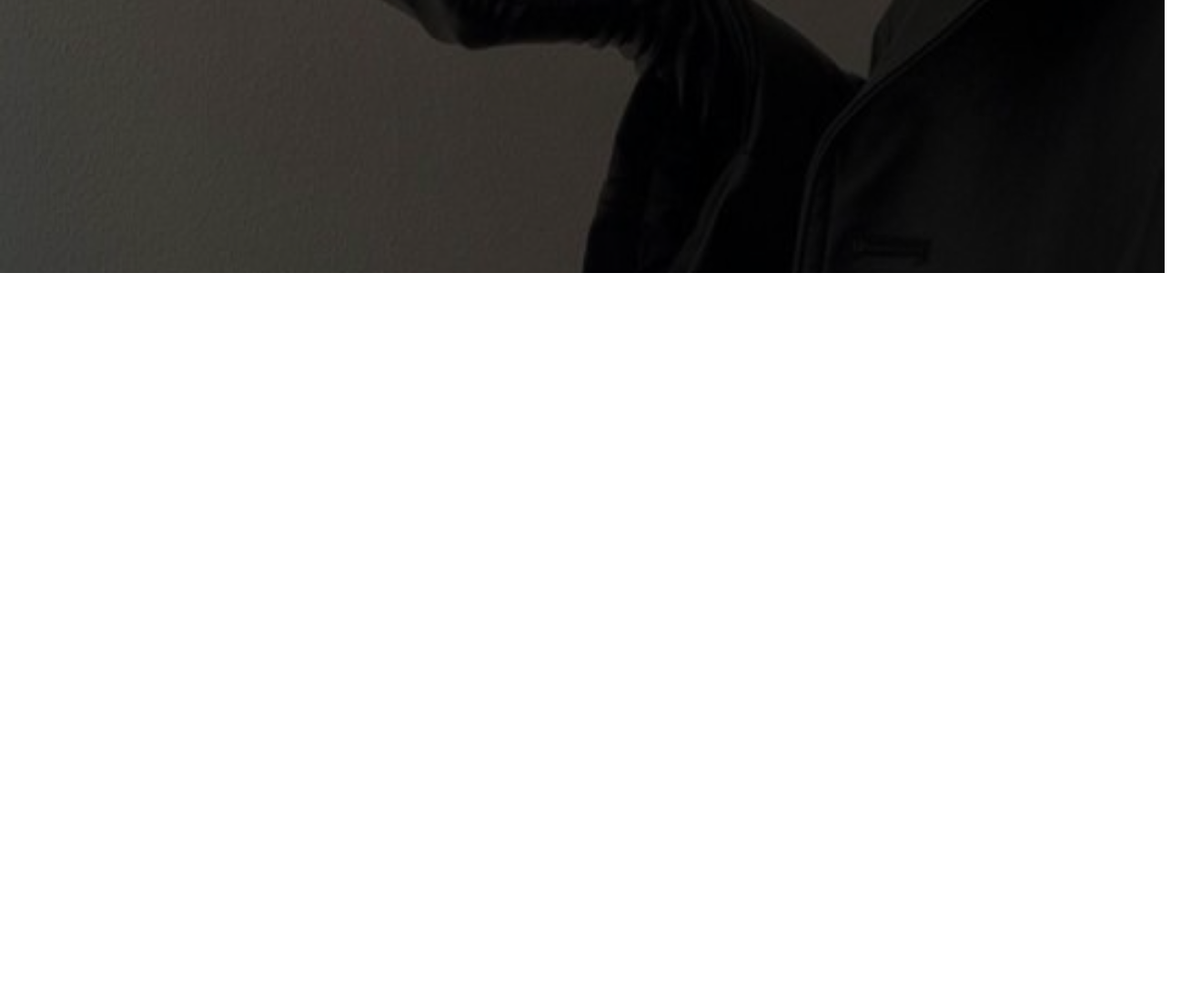
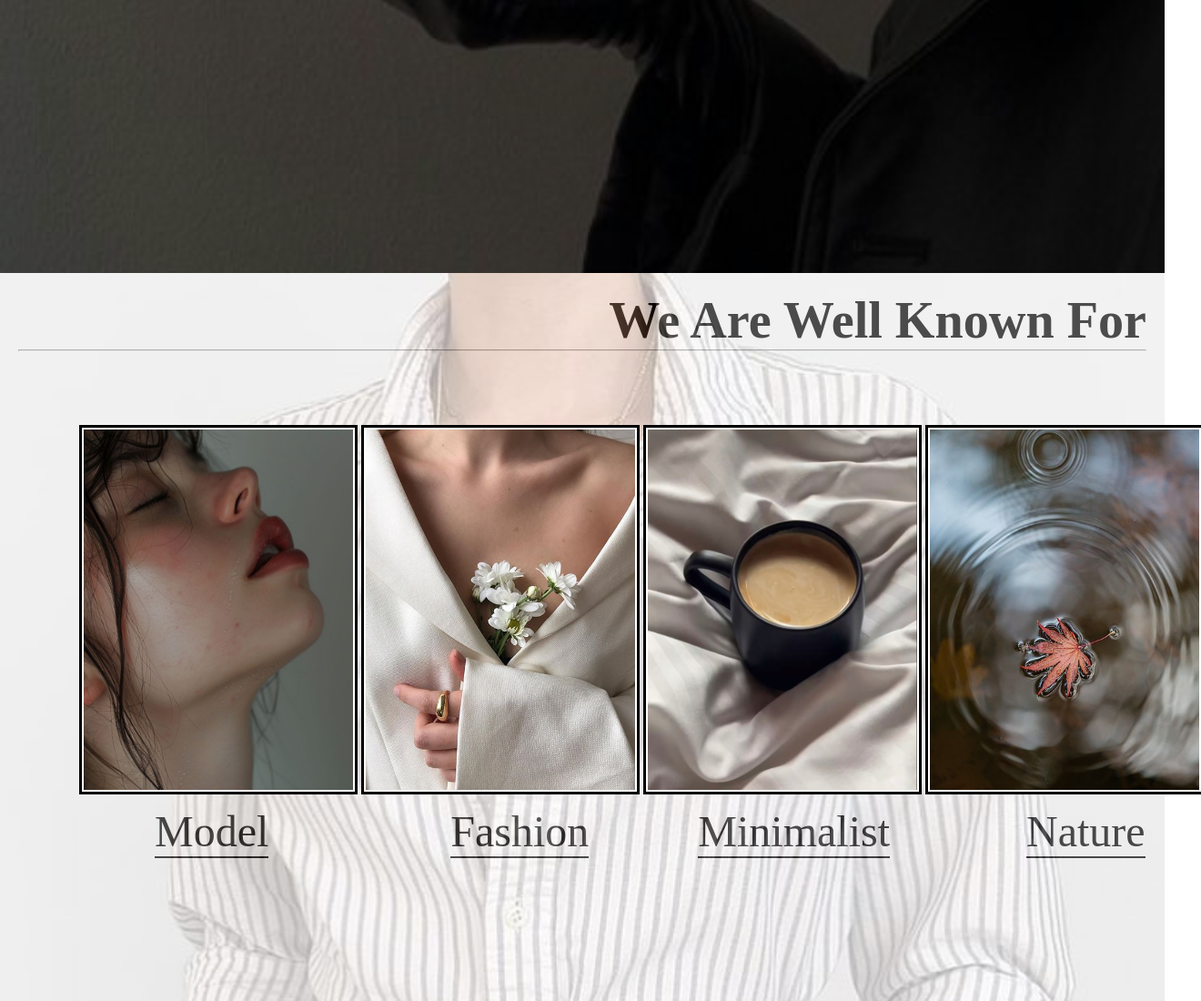
Before and after one commit to Vishayadav/CODING-SAMURAI-INTERNSHIP-TASK, a plain HTML site: page Landing Page/index.html in a window 1280 px wide. Shown: the part 3700-4800 px from the top of the page at 91% size, 1320 px wide, since content can reach past the window. Before the commit the page ends 4000 px from the top, so only its background shows below. Drawn offline with Linux system fonts and the light colour scheme; a web font is replaced by a local one.

Commit message:
Famous Services

```diff
--- a/Landing Page/index.html
+++ b/Landing Page/index.html
@@ -7,8 +7,10 @@
     <meta name="viewport" content="width=device-width, initial-scale=1.0">
     <title>Landing Page</title>
     <link rel="preconnect" href="https://fonts.googleapis.com">
-<link rel="preconnect" href="https://fonts.gstatic.com" crossorigin>
-<link href="https://fonts.googleapis.com/css2?family=Beau+Rivage&family=Caveat:wght@400..700&family=Diplomata+SC&family=Grechen+Fuemen&family=Island+Moments&family=Lavishly+Yours&family=Love+Light&family=Marck+Script&family=MonteCarlo&family=Princess+Sofia&display=swap" rel="stylesheet">
+    <link rel="preconnect" href="https://fonts.gstatic.com" crossorigin>
+    <link
+        href="https://fonts.googleapis.com/css2?family=Beau+Rivage&family=Caveat:wght@400..700&family=Diplomata+SC&family=Grechen+Fuemen&family=Island+Moments&family=Lavishly+Yours&family=Love+Light&family=Marck+Script&family=MonteCarlo&family=Princess+Sofia&display=swap"
+        rel="stylesheet">
     <style>
         * {
             margin: 0;
@@ -263,6 +265,75 @@
             margin: 30px;
             margin-top: 200px;
         }
+
+        .lo {
+            width: 100%;
+            display: flex;
+            margin-left: 130px;
+            transition: 0.3s ease;
+        }
+
+        .image31 {
+            position: absolute;
+            top: 170px;
+            left: 90px;
+            border: 2px white solid;
+            outline: 3px solid black;
+            transition: 0.3s ease;
+        }
+
+        .image31:hover {
+            transform: scale(1.1);
+            box-shadow: 2px 2px 2px 2px black;
+        }
+
+        .image32 {
+            position: absolute;
+            top: 170px;
+            left: 400px;
+            border: 2px white solid;
+            outline: 3px solid black;
+            transition: 0.3s ease;
+        }
+
+        .image32:hover {
+            transform: scale(1.1);
+            box-shadow: 2px 2px 2px 2px black;
+        }
+
+        .image33 {
+            position: absolute;
+            top: 170px;
+            left: 710px;
+            border: 2px white solid;
+            outline: 3px solid black;
+            transition: 0.3s ease;
+        }
+
+        .image33:hover {
+            transform: scale(1.1);
+            box-shadow: 2px 2px 2px 2px black;
+        }
+
+        .image34 {
+            position: absolute;
+            top: 170px;
+            left: 1020px;
+            border: 2px white solid;
+            outline: 3px solid black;
+            transition: 0.3s ease;
+        }
+
+        .image34:hover {
+            transform: scale(1.1);
+            box-shadow: 2px 2px 2px 2px black;
+        }
+
+        .features {
+            width: 100%;
+            display: flex;
+            text-align: center;
+        }
     </style>
 </head>
 
@@ -352,10 +423,42 @@
                 Brands we have worked with </h1>
             <div class="ly">
                 <h4 style="font-family: 'Island Moments','Times New Roman', Times, serif; font-weight: 400;">Alixir</h4>
-                <h4 style="font-family: 'Grechen Fuemen','Times New Roman', Times, serif; font-weight: 400;" >ParFetch</h4>
+                <h4 style="font-family: 'Grechen Fuemen','Times New Roman', Times, serif; font-weight: 400;">ParFetch
+                </h4>
                 <h4 style="font-family: 'Princess Sofia','Times New Roman', Times, serif; font-weight: 400;">Nikhat</h4>
                 <h4 style="font-family: 'Times New Roman', Times, serif; font-weight: 400;">Belle</h4>
             </div>
+        </div>
+
+    </div>
+    <div class="background">
+        <div class="photography">
+            <h3 class="pt" style="text-align: right;">We Are Well Known For
+                <hr>
+            </h3>
+            <div class="lo">
+
+                <img class="image31" src="cdnj14.jpeg" width="300px" height="400px" />
+                <img class="image32" src="cdnj15.jpeg" width="300px" height="400px" />
+                <img class="image33" src="cdnj16.jpeg" width="300px" height="400px" />
+                <img class="image34" src="cdnj17.jpeg" width="300px" height="400px" />
+
+            </div>
+            <div class="features" style="margin-top: 500px; color: black;">
+                <h4
+                    style="font-family: 'Times New Roman', Times, serif; font-weight: 400; margin-left: 150px; margin-right: 200px; border-bottom: 2px solid black;">
+                    Model</h4>
+                <h4
+                    style="font-family: 'Times New Roman', Times, serif; font-weight: 400;  margin-right: 120px; border-bottom: 2px solid black;">
+                    Fashion</h4>
+                <h4
+                    style="font-family: 'Times New Roman', Times, serif; font-weight: 400;  margin-right: 150px; border-bottom: 2px solid black;">
+                    Minimalist</h4>
+                <h4
+                    style="font-family: 'Times New Roman', Times, serif; font-weight: 400; border-bottom: 2px solid black; ">
+                    Nature</h4>
+            </div>
+
         </div>
 
     </div>
```
Also changed, not shown: Landing Page/cdnj13.jpg (added), Landing Page/cdnj14.jpeg (added), Landing Page/cdnj15.jpeg (added), Landing Page/cdnj16.jpeg (added), Landing Page/cdnj17.jpeg (added).
